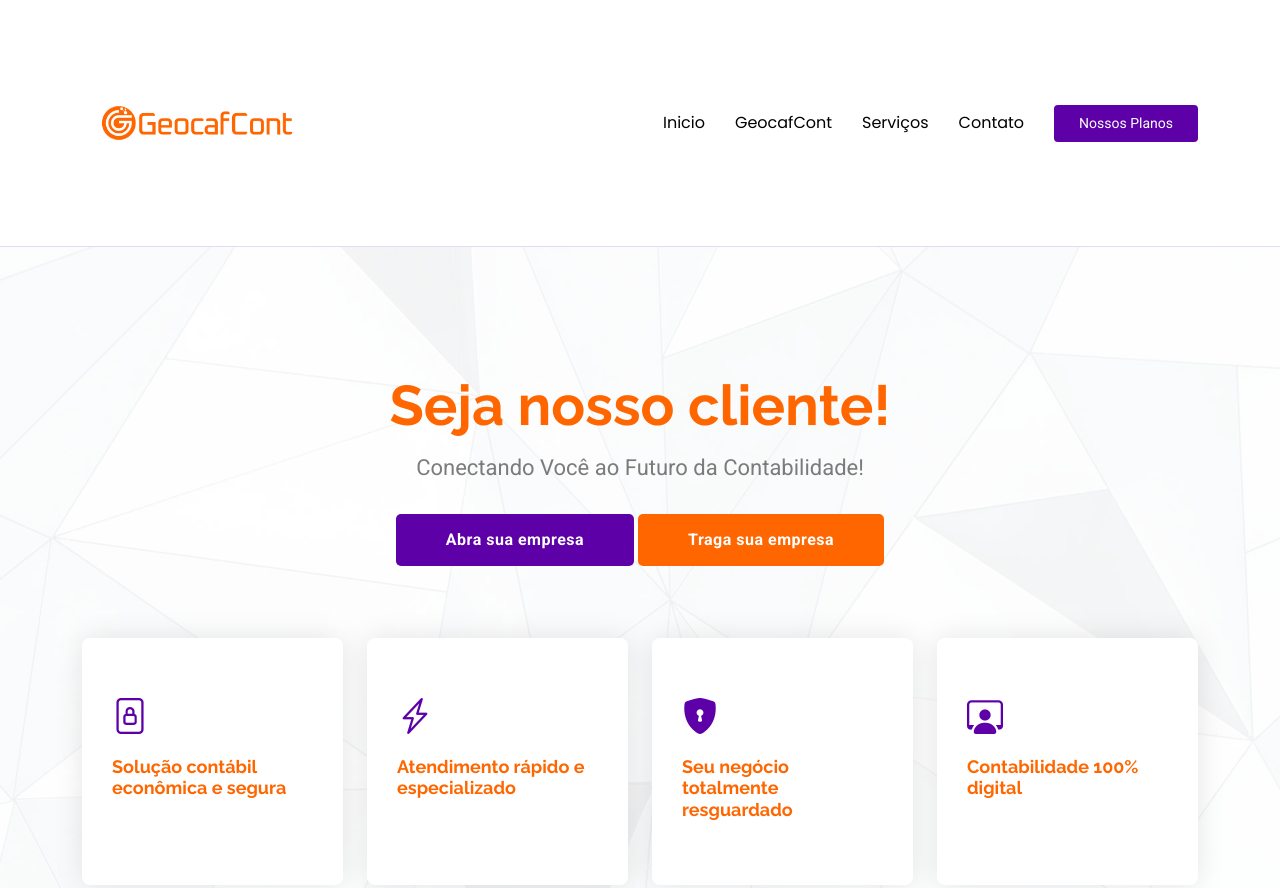
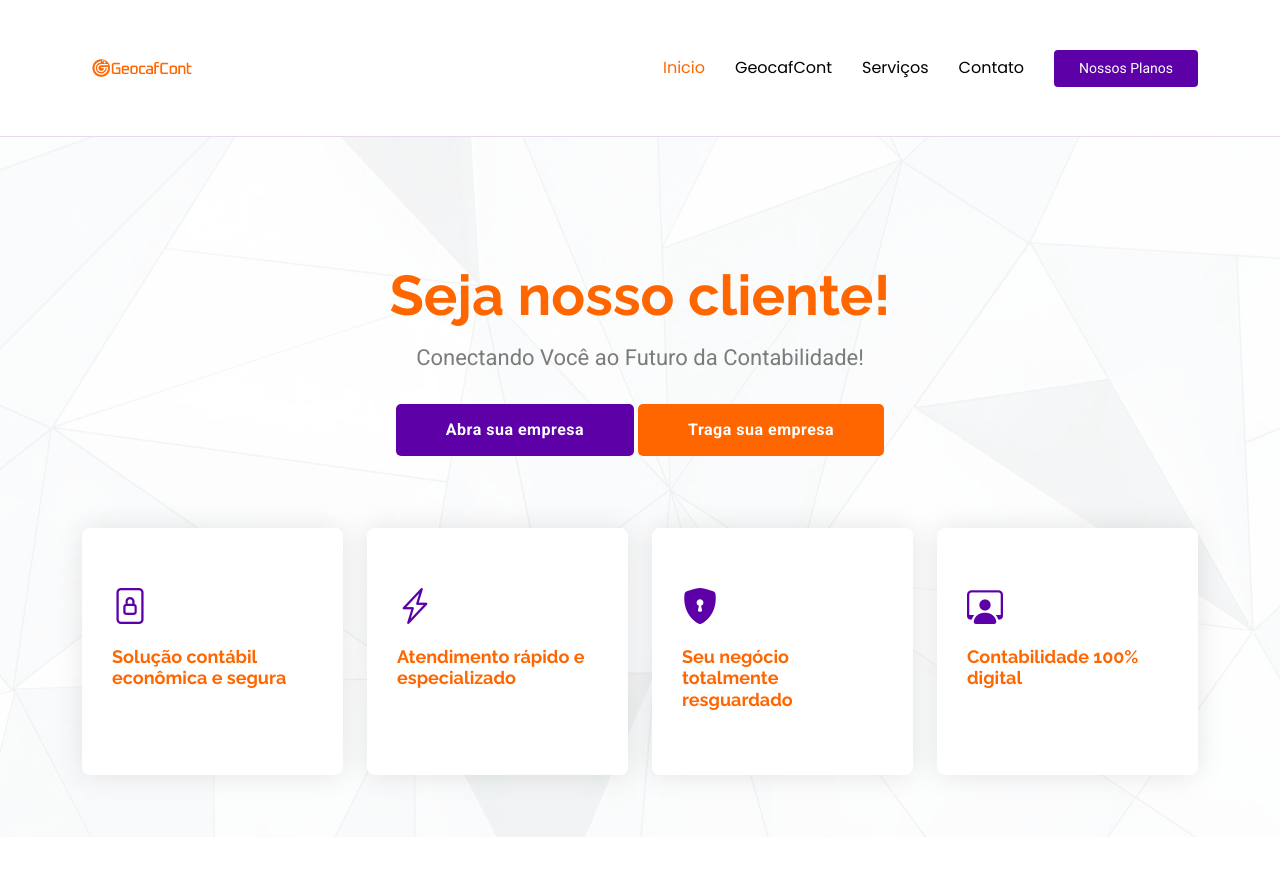
Before and after one commit to MichelGeocaf16/geocafcont, a plain HTML site: page index.html in a window 1280 px wide. Shown: the top 888 px of the page. Drawn offline with Linux system fonts and the light colour scheme.

Commit message:
Update main.css
mudei altura logo para 120px

```diff
--- a/assets/css/main.css
+++ b/assets/css/main.css
@@ -246,7 +246,7 @@ h6 {
 }
 
 .header .logo img {
-  max-height: 230px;
+  max-height: 120px;
   margin-right: 8px;
 
 }
```
